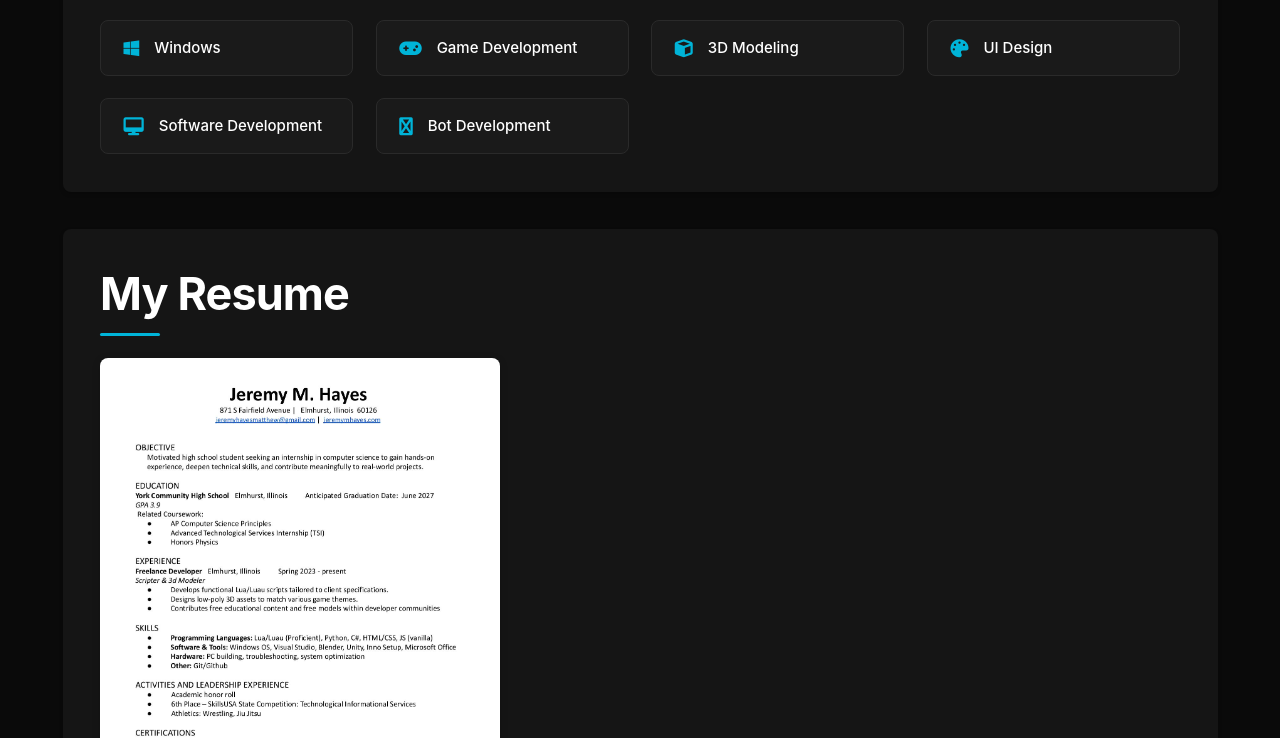
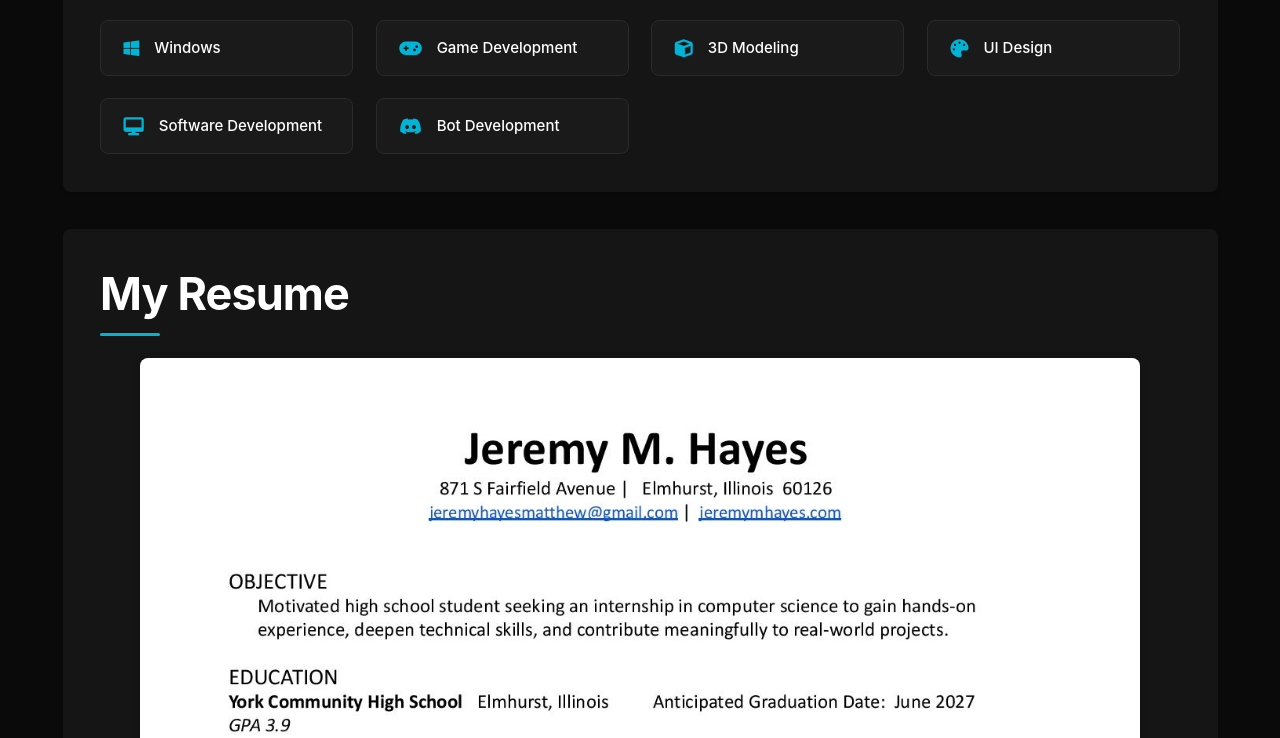
Before and after one commit to AspectOV/website, a plain HTML site: page index.html in a window 1280 px wide. Shown: the part 1694-2432 px from the top of the page. Drawn offline with Linux system fonts and the light colour scheme; animation ran at ten frames a second.

Commit message:
Update index.html

```diff
--- a/index.html
+++ b/index.html
@@ -180,13 +180,13 @@
         <span class="skill-tag"><i class="fas fa-cube"></i> 3D Modeling</span>
         <span class="skill-tag"><i class="fas fa-palette"></i> UI Design</span>
         <span class="skill-tag"><i class="fas fa-desktop"></i> Software Development</span>
-        <span class="skill-tag"><i class="fas fa-discord"></i> Bot Development</span>
+        <span class="skill-tag"><i class="fa-brands fa-discord"></i> Bot Development</span>
       </div>
     </section>
 
     <section class="resume-section" style="margin: 2rem 0;">
       <h2 style="text-align:left;">My Resume</h2>
-      <img src="images/resume.jpg" alt="Jeremy M. Hayes Resume" style="max-width:400px; width:100%; height:auto; border-radius:8px; box-shadow:0 2px 8px rgba(0,0,0,0.15); margin-top:1rem; display:block;" loading="lazy">
+      <img src="images/resume.jpg" alt="Jeremy M. Hayes Resume" style="max-width:1000px; width:100%; height:auto; border-radius:8px; box-shadow:0 2px 8px rgba(0,0,0,0.15); margin-top:1rem; display:block; margin-left:auto; margin-right:auto;" loading="lazy">
     </section>
 
     <section class="newsletter-section">
```
